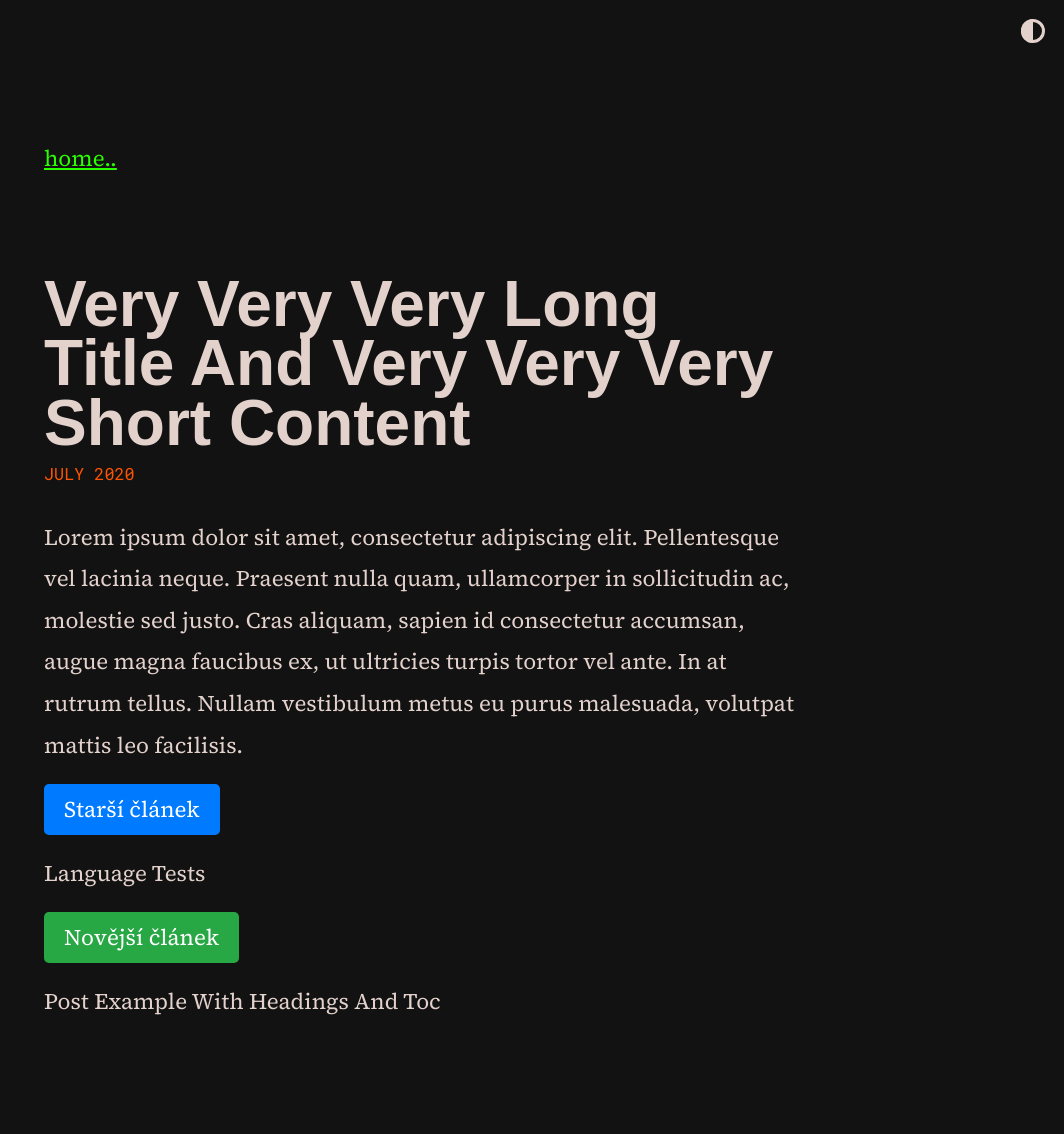
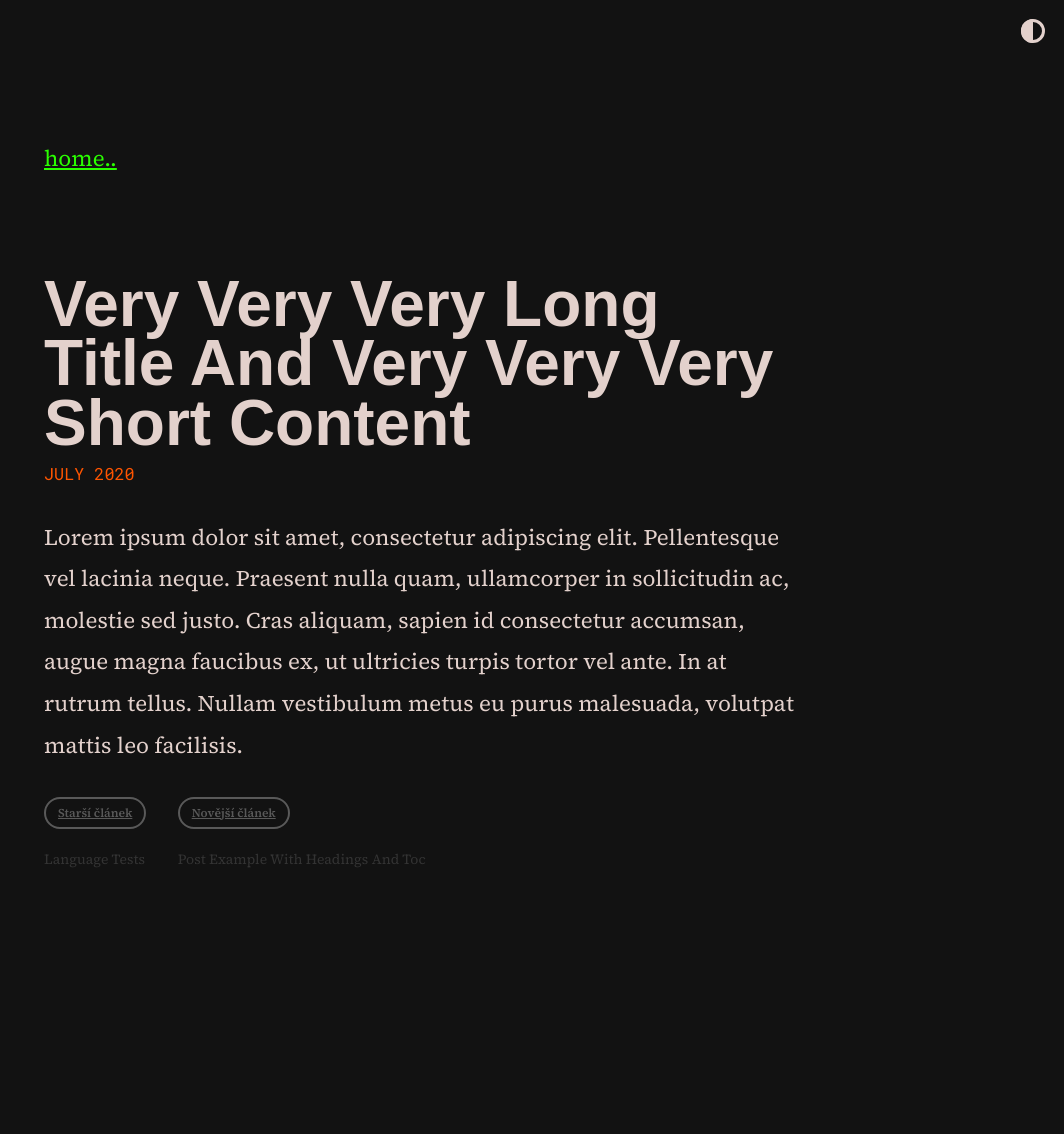
Before and after one commit to scherrer-txt/bts, a Jekyll site: the page built from _posts/2020-07-08-very-very-very-long-title-and-very-very-very-short-content.md, in a window 1280 px wide. Shown: the whole page, without its empty margins (216-1280 px from the left). Built offline with Jekyll 4.4.1, drawn with Linux system fonts in a browser that asks for light colours; some web fonts are replaced; after the commit the page ends 984 px from its top, so only the background shows below that.

Commit message:
Update moonwalk.scss

```diff
--- a/_sass/moonwalk.scss
+++ b/_sass/moonwalk.scss
@@ -318,24 +318,33 @@ p code, li code {
   margin-bottom: 1rem; /* Adjust the margin as needed */
 }
 
-/* Style for previous button */
-.prev-button {
-    background-color: #007bff; /* Blue background color */
-    color: #fff; /* White text color */
-    padding: 10px 20px; /* Padding for button */
-    text-decoration: none; /* Remove underline */
-    border-radius: 5px; /* Rounded corners */
-    margin-right: 10px; /* Add space between buttons */
+.pagination {
+  display: inline-block;
+  margin-right: 20px; /* Adjust the margin as needed */
 }
 
-/* Style for next button */
+.prev-button,
 .next-button {
-    background-color: #28a745; /* Green background color */
-    color: #fff; /* White text color */
-    padding: 10px 20px; /* Padding for button */
-    text-decoration: none; /* Remove underline */
-    border-radius: 5px; /* Rounded corners */
+  color: var(--code-text);
+  border: 2px var(--code-text) solid;
+  border-radius: 50px;
+  padding: 0.5em 1em;
+  margin-right: 0.5em;
+  font-size: 0.75rem;
+  font-weight: 600;
 }
+
+.post-title-previous {
+  font-size: 14px;
+  margin-top: 5px;
+  color: #333;
+}
+.post-title-next {
+  font-size: 14px;
+  margin-top: 5px;
+  color: #333;
+}
+
 
 /* Media query for small devices (e.g., phones) */
 @media only screen and (max-width: 600px) {
```
